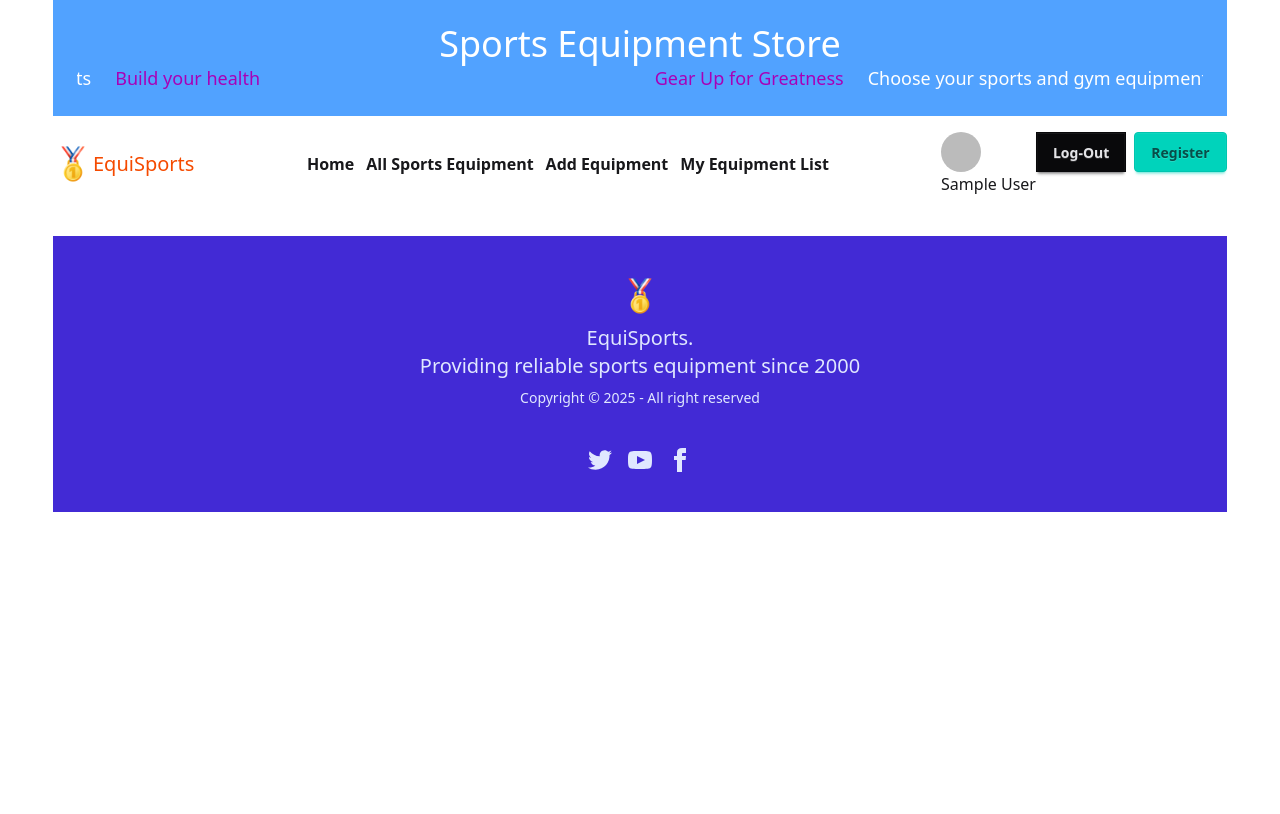
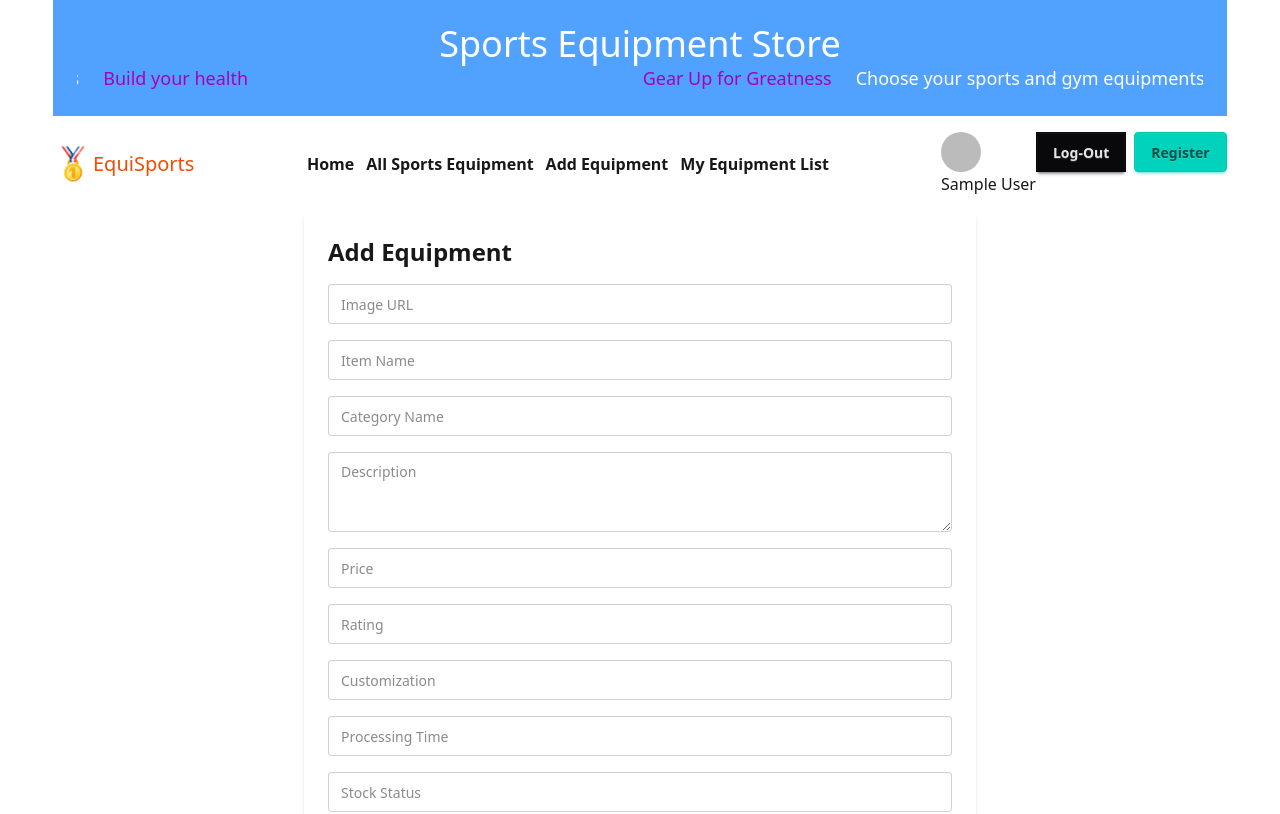
Before and after one commit to jaky-sheikh/sports-equip-store-client, a React (Vite) app: page /addEquipment in a window 1280 px wide. Shown: the top 814 px of the page. Built offline with nearby package versions, Linux system fonts and the light colour scheme; no server answers; sample sign-in values are in the browser's storage.

Commit message:
addequipments section with mongodb

```diff
--- a/src/Layout/Home.jsx
+++ b/src/Layout/Home.jsx
@@ -4,6 +4,7 @@ import Message from "../components/Message";
 import Products from "../components/Products";
 import Slider from "../components/Slider";
 import TopDeal from "../components/TopDeal";
+
 
 
 const Home = () => {
--- a/src/Layout/MainLayout.jsx
+++ b/src/Layout/MainLayout.jsx
@@ -14,6 +14,7 @@ const MainLayout = () => {
                 </nav>
             </header>
             <main>
+
                 <Outlet></Outlet>
             </main>
             <footer>
--- /dev/null
+++ b/src/Pages/AddEquipment.jsx
@@ -0,0 +1,75 @@
+import { useState } from "react";
+
+
+const AddEquipment = () => {
+
+    const user = JSON.parse(localStorage.getItem("user"));
+    const [formData, setFormData] = useState({
+        image: "",
+        itemName: "",
+        categoryName: "",
+        description: "",
+        price: "",
+        rating: "",
+        customization: "",
+        processingTime: "",
+        stockStatus: "",
+        userEmail: user?.email || "",
+        userName: user?.name || "",
+    });
+
+    const handleChange = (e) => {
+        const { name, value } = e.target;
+        setFormData({ ...formData, [name]: value });
+    };
+
+    const handleSubmit = async (e) => {
+        e.preventDefault();
+        const response = await fetch("http://localhost:5000/equipments", {
+            method: "POST",
+            headers: { "Content-Type": "application/json" },
+            body: JSON.stringify(formData),
+        });
+
+        if (response.ok) {
+            alert("Equipment added successfully!");
+            setFormData({
+                image: "",
+                itemName: "",
+                categoryName: "",
+                description: "",
+                price: "",
+                rating: "",
+                customization: "",
+                processingTime: "",
+                stockStatus: "",
+                userEmail: user?.email || "",
+                userName: user?.name || "",
+            });
+        }
+    };
+
+
+
+    return (
+        <div className="max-w-2xl mx-auto p-6 bg-white shadow-md rounded">
+            <h2 className="text-2xl font-bold mb-4">Add Equipment</h2>
+            <form onSubmit={handleSubmit} className="grid gap-4">
+                <input type="text" name="image" placeholder="Image URL" value={formData.image} onChange={handleChange} className="input input-bordered w-full" />
+                <input type="text" name="itemName" placeholder="Item Name" value={formData.itemName} onChange={handleChange} className="input input-bordered w-full" />
+                <input type="text" name="categoryName" placeholder="Category Name" value={formData.categoryName} onChange={handleChange} className="input input-bordered w-full" />
+                <textarea name="description" placeholder="Description" value={formData.description} onChange={handleChange} className="textarea textarea-bordered w-full"></textarea>
+                <input type="number" name="price" placeholder="Price" value={formData.price} onChange={handleChange} className="input input-bordered w-full" />
+                <input type="number" name="rating" placeholder="Rating" value={formData.rating} onChange={handleChange} className="input input-bordered w-full" />
+                <input type="text" name="customization" placeholder="Customization" value={formData.customization} onChange={handleChange} className="input input-bordered w-full" />
+                <input type="text" name="processingTime" placeholder="Processing Time" value={formData.processingTime} onChange={handleChange} className="input input-bordered w-full" />
+                <input type="number" name="stockStatus" placeholder="Stock Status" value={formData.stockStatus} onChange={handleChange} className="input input-bordered w-full" />
+                <input type="email" name="userEmail" value={formData.userEmail} className="input input-bordered w-full bg-gray-200" readOnly />
+                <input type="text" name="userName" value={formData.userName} className="input input-bordered w-full bg-gray-200" readOnly />
+                <button type="submit" className="btn btn-primary">Add Equipment</button>
+            </form>
+        </div>
+    );
+};
+
+export default AddEquipment;
--- a/src/components/Footer.jsx
+++ b/src/components/Footer.jsx
@@ -1,3 +1,5 @@
+
+import { Bounce } from "react-awesome-reveal";
 import logo from "../assets/medal.png";
 
 const Footer = () => {
@@ -5,7 +7,7 @@ const Footer = () => {
         <div className="w-11/12 mx-auto mt-6">
             <footer className="footer sm:footer-horizontal footer-center bg-primary text-primary-content p-10">
                 <aside>
-                    <img className="w-10" src={logo} alt="" />
+                    <Bounce><img className="w-10" src={logo} alt="" /></Bounce>
                     <p className="text-xl">
                         EquiSports.
                         <br />
--- a/src/routes/Router.jsx
+++ b/src/routes/Router.jsx
@@ -8,6 +8,8 @@ import Login from "../Pages/Login";
 import Register from "../Pages/Register";
 import PrivateRoute from "./PrivateRoute";
 import AllEquipment from "../components/AllEquipment";
+import AddEquipment from "../Pages/AddEquipment";
+
 
 const router = createBrowserRouter([
     {
@@ -24,7 +26,7 @@ const router = createBrowserRouter([
             },
             {
                 path: '/addEquipment',
-                element: <h2></h2>
+                element: <PrivateRoute><AddEquipment></AddEquipment></PrivateRoute>
             },
             {
                 path: '/equipmentList',
```
